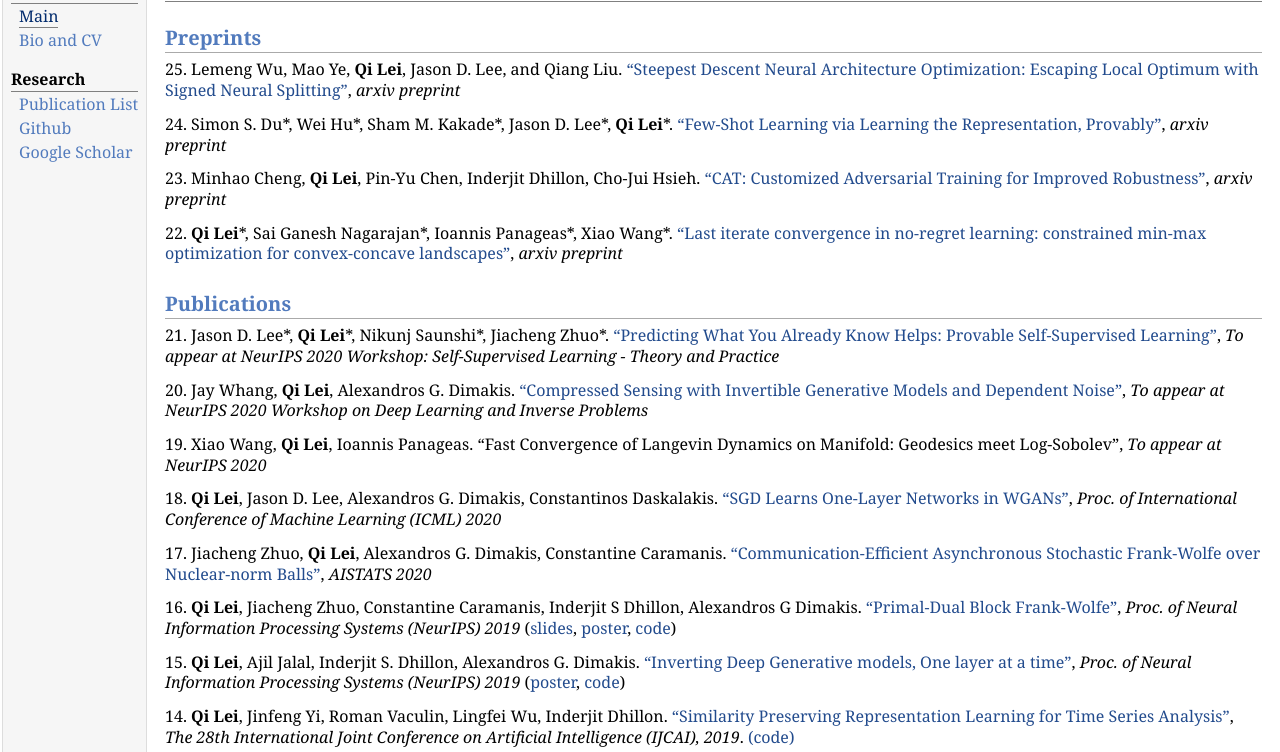
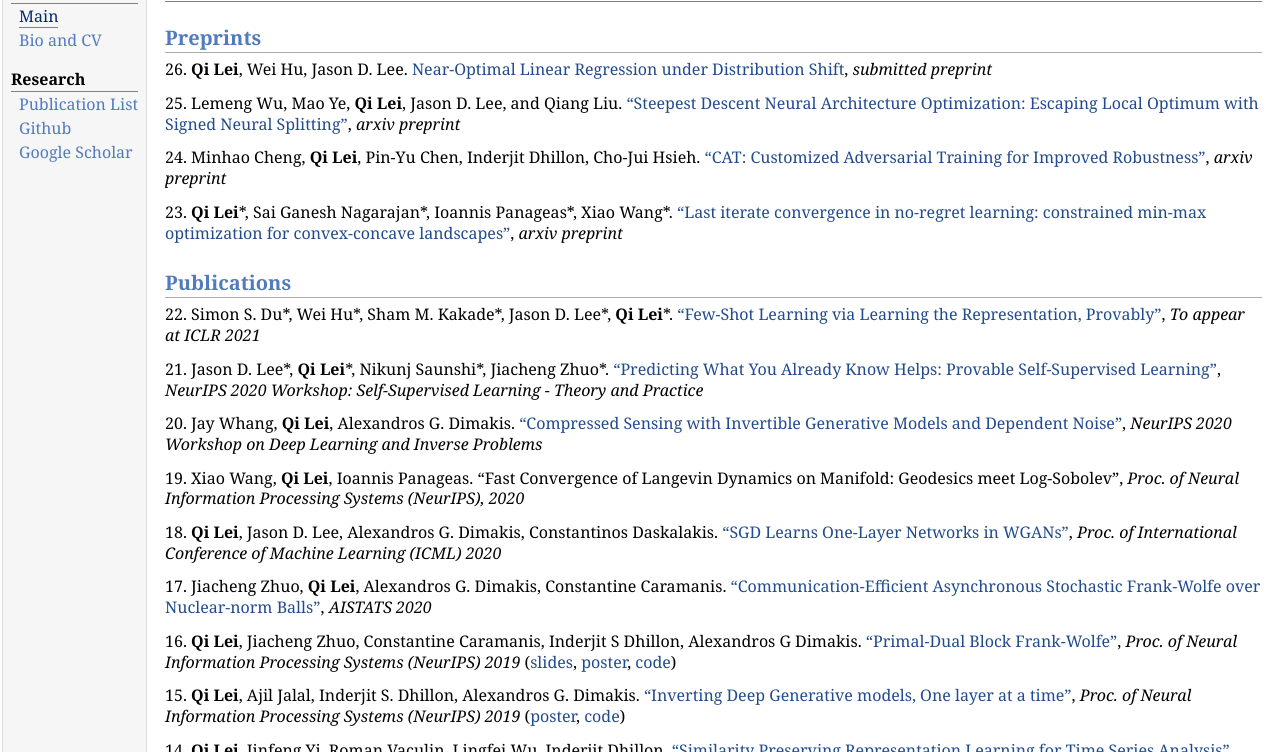
Before and after one commit to cecilialeiqi/cecilialeiqi.github.io, a plain HTML site: page papers.html in a window 1280 px wide. Shown: the part 48-800 px from the top of the page. Drawn offline with Linux system fonts and the light colour scheme.

Commit message:
01/15/2021 update

```diff
--- a/papers.html
+++ b/papers.html
@@ -24,20 +24,22 @@
 <h1>Publication List</h1>
 </div>
 <h2>Preprints</h2>
+<p>26. <b>Qi Lei</b>, Wei Hu, Jason D. Lee. <a href="https://openreview.net/forum?id=ww-7bdU6GA9&amp;referrer=%5BAuthor%20Console%5D(%2Fgroup%3Fid%3DICLR.cc%2F2021%2FConference%2FAuthors%23your-submissions)" target=&ldquo;blank&rdquo;>Near-Optimal Linear Regression under Distribution Shift</a>, <i>submitted preprint</i>
+</p>
 <p>25. Lemeng Wu, Mao Ye, <b>Qi Lei</b>, Jason D. Lee, and Qiang Liu.  <a href="https://arxiv.org/abs/2003.10392" target=&ldquo;blank&rdquo;>&ldquo;Steepest Descent Neural Architecture Optimization: Escaping Local Optimum with Signed Neural Splitting&rdquo;</a>, <i>arxiv preprint</i>
 </p>
-<p>24. Simon S. Du*, Wei Hu*, Sham M. Kakade*, Jason D. Lee*, <b>Qi Lei</b>*.  <a href="https://arxiv.org/abs/2002.09434" target=&ldquo;blank&rdquo;>&ldquo;Few-Shot Learning via Learning the Representation, Provably&rdquo;</a>, <i>arxiv preprint</i>
+<p>24. Minhao Cheng, <b>Qi Lei</b>, Pin-Yu Chen, Inderjit Dhillon, Cho-Jui Hsieh. <a href="https://arxiv.org/abs/2002.06789" target=&ldquo;blank&rdquo;>&ldquo;CAT: Customized Adversarial Training for Improved Robustness&rdquo;</a>, <i>arxiv preprint</i>
 </p>
-<p>23. Minhao Cheng, <b>Qi Lei</b>, Pin-Yu Chen, Inderjit Dhillon, Cho-Jui Hsieh. <a href="https://arxiv.org/abs/2002.06789" target=&ldquo;blank&rdquo;>&ldquo;CAT: Customized Adversarial Training for Improved Robustness&rdquo;</a>, <i>arxiv preprint</i>
-</p>
-<p>22. <b>Qi Lei</b>*, Sai Ganesh Nagarajan*, Ioannis Panageas*, Xiao Wang*. <a href="https://arxiv.org/abs/2002.06768" target=&ldquo;blank&rdquo;>&ldquo;Last iterate convergence in no-regret learning: constrained min-max optimization for convex-concave landscapes&rdquo;</a>, <i>arxiv preprint</i>
+<p>23. <b>Qi Lei</b>*, Sai Ganesh Nagarajan*, Ioannis Panageas*, Xiao Wang*. <a href="https://arxiv.org/abs/2002.06768" target=&ldquo;blank&rdquo;>&ldquo;Last iterate convergence in no-regret learning: constrained min-max optimization for convex-concave landscapes&rdquo;</a>, <i>arxiv preprint</i>
 </p>
 <h2>Publications</h2>
-<p>21. Jason D. Lee*, <b>Qi Lei</b>*, Nikunj Saunshi*, Jiacheng Zhuo*. <a href="https://arxiv.org/abs/2008.01064" target=&ldquo;blank&rdquo;>&ldquo;Predicting What You Already Know Helps: Provable Self-Supervised Learning&rdquo;</a>, <i>To appear at NeurIPS 2020 Workshop: Self-Supervised Learning - Theory and Practice</i>
+<p>22. Simon S. Du*, Wei Hu*, Sham M. Kakade*, Jason D. Lee*, <b>Qi Lei</b>*.  <a href="https://arxiv.org/abs/2002.09434" target=&ldquo;blank&rdquo;>&ldquo;Few-Shot Learning via Learning the Representation, Provably&rdquo;</a>, <i>To appear at ICLR 2021</i>
 </p>
-<p>20. Jay Whang, <b>Qi Lei</b>, Alexandros G. Dimakis. <a href="https://arxiv.org/abs/2003.08089" target=&ldquo;blank&rdquo;>&ldquo;Compressed Sensing with Invertible Generative Models and Dependent Noise&rdquo;</a>, <i>To appear at NeurIPS 2020 Workshop on Deep Learning and Inverse Problems</i>
+<p>21. Jason D. Lee*, <b>Qi Lei</b>*, Nikunj Saunshi*, Jiacheng Zhuo*. <a href="https://arxiv.org/abs/2008.01064" target=&ldquo;blank&rdquo;>&ldquo;Predicting What You Already Know Helps: Provable Self-Supervised Learning&rdquo;</a>, <i>NeurIPS 2020 Workshop: Self-Supervised Learning - Theory and Practice</i>
 </p>
-<p>19. Xiao Wang, <b>Qi Lei</b>, Ioannis Panageas. &ldquo;Fast Convergence of Langevin Dynamics on Manifold: Geodesics meet Log-Sobolev&rdquo;, <i>To appear at NeurIPS 2020</i>
+<p>20. Jay Whang, <b>Qi Lei</b>, Alexandros G. Dimakis. <a href="https://arxiv.org/abs/2003.08089" target=&ldquo;blank&rdquo;>&ldquo;Compressed Sensing with Invertible Generative Models and Dependent Noise&rdquo;</a>, <i>NeurIPS 2020 Workshop on Deep Learning and Inverse Problems</i>
+</p>
+<p>19. Xiao Wang, <b>Qi Lei</b>, Ioannis Panageas. &ldquo;Fast Convergence of Langevin Dynamics on Manifold: Geodesics meet Log-Sobolev&rdquo;, <i>Proc. of Neural Information Processing Systems (NeurIPS), 2020</i>
 </p>
 <p>18. <b>Qi Lei</b>, Jason D. Lee, Alexandros G. Dimakis, Constantinos Daskalakis. <a href="https://arxiv.org/abs/1910.07030" target=&ldquo;blank&rdquo;>&ldquo;SGD Learns One-Layer Networks in WGANs&rdquo;</a>, <i>Proc. of International Conference of Machine Learning (ICML) 2020</i>
 </p>
@@ -94,7 +96,7 @@ with J. Yi, R. Vaculin, M. Pietro
 </p>
 <div id="footer">
 <div id="footer-text">
-Page generated 2020-12-13 18:49:36 UTC, by <a href="https://github.com/wsshin/jemdoc_mathjax" target="blank">jemdoc+MathJax</a>.
+Page generated 2021-01-15 19:48:48 UTC, by <a href="https://github.com/wsshin/jemdoc_mathjax" target="blank">jemdoc+MathJax</a>.
 </div>
 </div>
 </td>
```
Also changed, not shown: index.html (+8 -5 lines), 5 other files.
